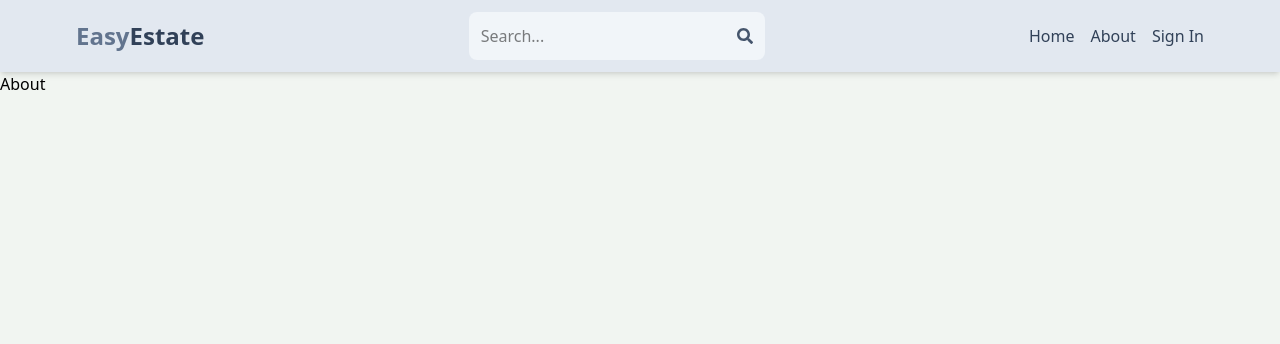
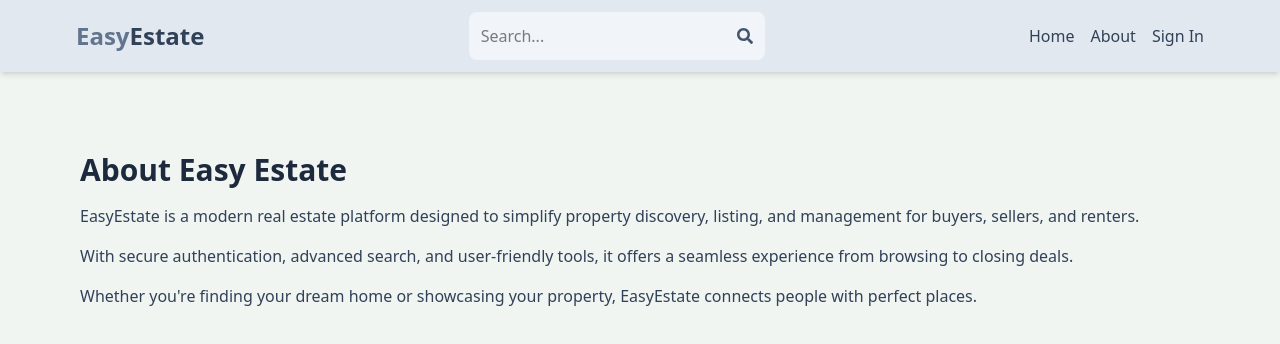
Before and after one commit to dishaakalra119/EasyEstate, a React (Vite) app in the folder client/: page /about in a window 1280 px wide. Shown: the top 344 px of the page. Built offline with nearby package versions, Linux system fonts and the light colour scheme; no server answers.

Commit message:
complete about page

```diff
--- a/client/src/pages/About.jsx
+++ b/client/src/pages/About.jsx
@@ -1,6 +1,12 @@
 import React from 'react'
-export default function About(){
-    return(
-        <div>About</div>
-    )
+
+export default function About() {
+  return (
+    <div className='py-20 px-4 max-w-6xl mx-auto'>
+      <h1 className='text-3xl font-bold mb-4 text-slate-800'>About Easy Estate</h1>
+      <p className='mb-4 text-slate-700'>EasyEstate is a modern real estate platform designed to simplify property discovery, listing, and management for buyers, sellers, and renters.</p>
+      <p className='mb-4 text-slate-700'>With secure authentication, advanced search, and user-friendly tools, it offers a seamless experience from browsing to closing deals.</p>
+      <p className='mb-4 text-slate-700'>Whether you're finding your dream home or showcasing your property, EasyEstate connects people with perfect places.</p>
+    </div>
+  )
 }
--- a/client/src/pages/Home.jsx
+++ b/client/src/pages/Home.jsx
@@ -54,9 +54,8 @@ export default function Home() {
           <br />
           place with ease
         </h1>
-        <div className='text-gray-400 text-xs sm:text-sm'>
-          Easy Estate is the best place to find your next perfect place to
-          live.
+        <div className='text-gray-500 text-xs sm:text-sm'>
+          Find, list, and manage properties effortlessly — all in one place with EasyEstate.
           <br />
           We have a wide range of properties for you to choose from.
         </div>
```
